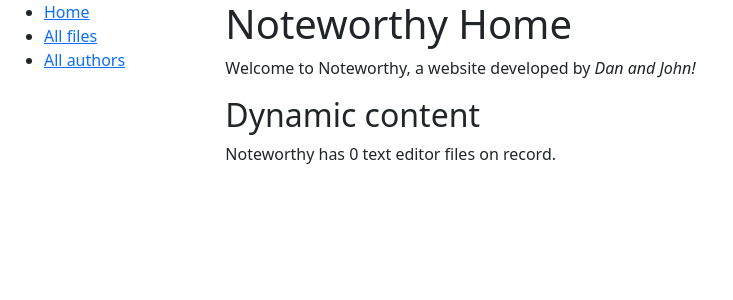
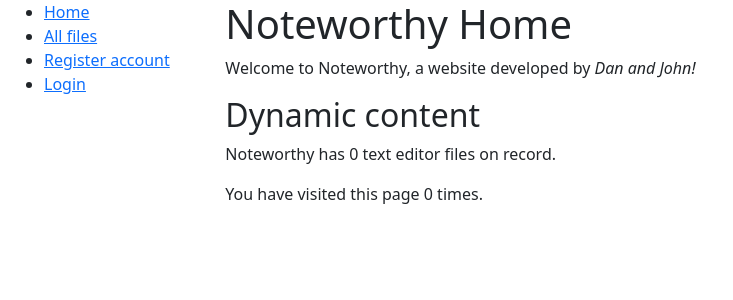
Before and after one commit to conduits-link/backend, a Django app: page / in a window 1280 px wide. Shown: the top 300 px of the page, without its empty margins (0-733 px from the left). Run offline with Django 4.2, Linux system fonts and the light colour scheme.

Commit message:
Added user authentication

```diff
--- a/nw_backend/nw_backend/settings.py
+++ b/nw_backend/nw_backend/settings.py
@@ -86,7 +86,7 @@ DATABASES = {
     }
 }
 
-# AUTH_USER_MODEL = 'user_accounts.User'
+AUTH_USER_MODEL = 'user_accounts.User'
 
 # Password validation
 # https://docs.djangoproject.com/en/4.2/ref/settings/#auth-password-validators
--- a/nw_backend/user_accounts/admin.py
+++ b/nw_backend/user_accounts/admin.py
@@ -1,4 +1,6 @@
 from django.contrib import admin
-from .models import EditorFile
+from django.contrib.auth.admin import UserAdmin
+from .models import EditorFile, User
 
 admin.site.register(EditorFile)
+admin.site.register(User, UserAdmin)
--- a/nw_backend/user_accounts/templates/base_generic.html
+++ b/nw_backend/user_accounts/templates/base_generic.html
@@ -23,9 +23,28 @@
             <ul class="sidebar-nav">
               <li><a href="{% url 'index' %}">Home</a></li>
               <li><a href="{% url 'files' %}">All files</a></li>
-              <li><a href="">All authors</a></li>
+              <li><a href="{% url 'register-account' %}">Register account</a></li>
+              <li><a href="{% url 'login' %}">Login</a></li>
             </ul>
           {% endblock %}
+          {% block pagination %}
+            {% if is_paginated %}
+                <div class="pagination">
+                    <span class="page-links">
+                        {% if page_obj.has_previous %}
+                            <a href="{{ request.path }}?page={{ page_obj.previous_page_number }}">previous</a>
+                        {% endif %}
+                        <span class="page-current">
+                            Page {{ page_obj.number }} of {{ page_obj.paginator.num_pages }}.
+                        </span>
+                        {% if page_obj.has_next %}
+                            <a href="{{ request.path }}?page={{ page_obj.next_page_number }}">next</a>
+                        {% endif %}
+                    </span>
+                </div>
+            {% endif %}
+          {% endblock %}
+
         </div>
         <div class="col-sm-10 ">{% block content %}{% endblock %}</div>
       </div>
--- a/nw_backend/user_accounts/templates/index.html
+++ b/nw_backend/user_accounts/templates/index.html
@@ -8,4 +8,7 @@
   </p>
   <h2>Dynamic content</h2>
   <p>Noteworthy has {{ num_files }} text editor files on record.</p>
+  <p>
+    You have visited this page {{ num_visits }} time{{ num_visits|pluralize }}.
+  </p>
 {% endblock %}
--- a/nw_backend/user_accounts/templates/user_accounts/editorfile_list.html
+++ b/nw_backend/user_accounts/templates/user_accounts/editorfile_list.html
@@ -2,9 +2,9 @@
 
 {% block content %}
   <h1>Editor File List</h1>
-  {% if file_list %}
+  {% if editorfile_list %}
     <ul>
-      {% for file in file_list %}
+      {% for file in editorfile_list %}
       <li>
         <a href="{{ file.get_absolute_url }}">{{ file.title }}</a>
         ({{file.author}})
--- a/nw_backend/user_accounts/urls.py
+++ b/nw_backend/user_accounts/urls.py
@@ -5,4 +5,6 @@ urlpatterns = [
     path('', views.index, name='index'),
     path('files/', views.EditorFileListView.as_view(), name='files'),
     path('file/<int:pk>', views.EditorFileDetailView.as_view(), name='file-detail'),
+    path('register_account', views.register_account_request, name='register-account'),
+    path('login', views.login_request, name='login'),
 ]
--- a/nw_backend/user_accounts/views.py
+++ b/nw_backend/user_accounts/views.py
@@ -10,8 +10,14 @@ def index(request):
     # Generate counts of some of the main objects
     num_files = EditorFile.objects.all().count()
 
+    # Number of visits to this view, as counted in the session variable.
+    num_visits = request.session.get('num_visits', 0)
+    request.session['num_visits'] = num_visits + 1
+
+
     context = {
         'num_files': num_files,
+        'num_visits': num_visits,
     }
 
     # Render the HTML template index.html with the data in the context variable
@@ -21,6 +27,45 @@ from django.views import generic
 
 class EditorFileListView(generic.ListView):
     model = EditorFile
+    paginate_by = 10
 
 class EditorFileDetailView(generic.DetailView):
     model = EditorFile
+
+from django.shortcuts import  redirect
+from .forms import NewUserForm
+from django.contrib.auth import login
+from django.contrib import messages
+
+def register_account_request(request):
+	if request.method == "POST":
+		form = NewUserForm(request.POST)
+		if form.is_valid():
+			user = form.save()
+			login(request, user)
+			messages.success(request, "Registration successful." )
+			return redirect("index")
+		messages.error(request, "Unsuccessful registration. Invalid information.")
+	form = NewUserForm()
+	return render (request=request, template_name="register_account.html", context={"register_account_form":form})
+
+from django.contrib.auth import login, authenticate
+from django.contrib.auth.forms import AuthenticationForm #add this
+
+def login_request(request):
+	if request.method == "POST":
+		form = AuthenticationForm(request, data=request.POST)
+		if form.is_valid():
+			username = form.cleaned_data.get('username')
+			password = form.cleaned_data.get('password')
+			user = authenticate(username=username, password=password)
+			if user is not None:
+				login(request, user)
+				messages.info(request, f"You are now logged in as {username}.")
+				return redirect("index")
+			else:
+				messages.error(request,"Invalid username or password.")
+		else:
+			messages.error(request,"Invalid username or password.")
+	form = AuthenticationForm()
+	return render(request=request, template_name="login.html", context={"login_form":form})
```
Also changed, not shown: nw_backend/user_accounts/forms.py (added, +20 -0 lines), nw_backend/user_accounts/models.py (+4 -3 lines), nw_backend/user_accounts/templates/login.html (added, +17 -0 lines), nw_backend/user_accounts/templates/register_account.html (added, +18 -0 lines), nw_backend/user_accounts/templates/user_accounts/editorfile_detail.html (+6 -17 lines), nw_backend/user_accounts/migrations/0001_initial.py, nw_backend/user_accounts/migrations/0002_alter_editorfile_file_text.py (deleted), nw_backend/user_accounts/migrations/0003_editorfile_author.py (deleted).
